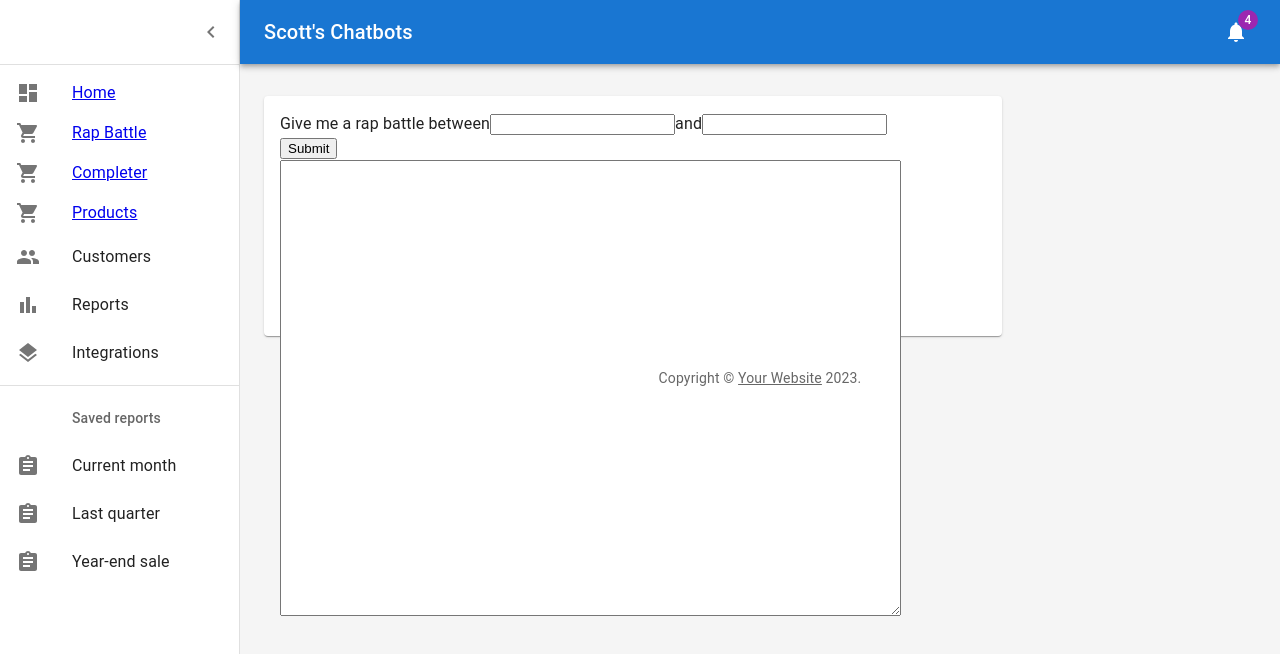
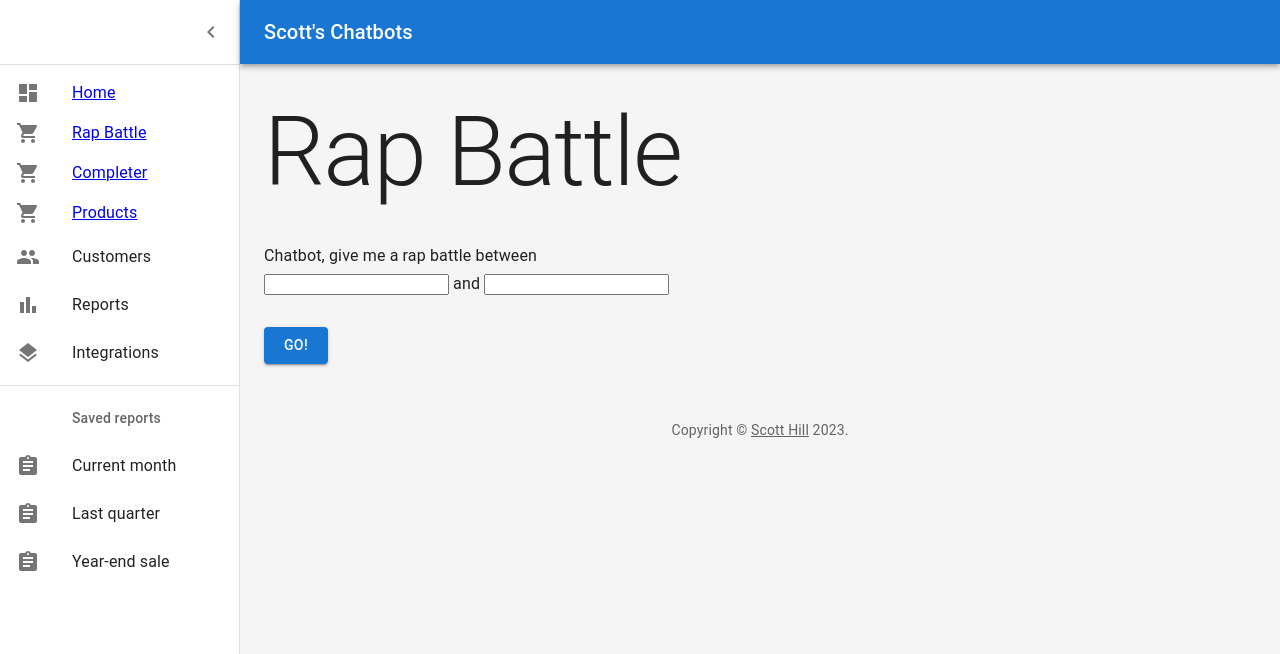
Before and after one commit to hillscottc/openai-fe, a React (Create React App) app: page /rap in a window 1280 px wide. Shown: the top 654 px of the page. Built offline with nearby package versions, Linux system fonts and the light colour scheme.

Commit message:
random jargon generator

```diff
--- a/package.json
+++ b/package.json
@@ -16,6 +16,7 @@
     "openai": "^3.3.0",
     "react": "^18.2.0",
     "react-dom": "^18.2.0",
+    "react-loader-spinner": "^5.3.4",
     "react-router-dom": "^6.14.2",
     "react-scripts": "5.0.1",
     "web-vitals": "^2.1.4"
--- a/src/App.js
+++ b/src/App.js
@@ -9,14 +9,10 @@ import List from "@mui/material/List";
 import Typography from "@mui/material/Typography";
 import Divider from "@mui/material/Divider";
 import IconButton from "@mui/material/IconButton";
-import Badge from "@mui/material/Badge";
 import Container from "@mui/material/Container";
-import Grid from "@mui/material/Grid";
-import Paper from "@mui/material/Paper";
 import Link from "@mui/material/Link";
 import MenuIcon from "@mui/icons-material/Menu";
 import ChevronLeftIcon from "@mui/icons-material/ChevronLeft";
-import NotificationsIcon from "@mui/icons-material/Notifications";
 import { mainListItems, secondaryListItems } from "./App-LeftNav";
 import Routes from "./Routes";
 
@@ -30,7 +26,7 @@ function Copyright(props) {
     >
       {"Copyright © "}
       <Link color="inherit" href="https://mui.com/">
-        Your Website
+        Scott Hill
       </Link>{" "}
       {new Date().getFullYear()}
       {"."}
@@ -123,11 +119,11 @@ export default function App() {
             >
               Scott's Chatbots
             </Typography>
-            <IconButton color="inherit">
+            {/* <IconButton color="inherit">
               <Badge badgeContent={4} color="secondary">
                 <NotificationsIcon />
               </Badge>
-            </IconButton>
+            </IconButton> */}
           </Toolbar>
         </AppBar>
 
@@ -168,21 +164,8 @@ export default function App() {
         >
           <Toolbar />
           <Container maxWidth="lg" sx={{ mt: 4, mb: 4 }}>
-            <Grid container spacing={3}>
-              <Grid item xs={12} md={8} lg={9}>
-                <Paper
-                  sx={{
-                    p: 2,
-                    display: "flex",
-                    flexDirection: "column",
-                    height: 240,
-                  }}
-                >
-                  {/* ROUTES RENDERED */}
-                  <Routes />
-                </Paper>
-              </Grid>
-            </Grid>
+            {/* ROUTES RENDERED */}
+            <Routes />
             <Copyright sx={{ pt: 4 }} />
           </Container>
         </Box>
--- a/src/index.js
+++ b/src/index.js
@@ -2,7 +2,7 @@ import React from "react";
 import ReactDOM from "react-dom";
 import { BrowserRouter } from "react-router-dom";
 import App from "./App";
-// import "./index.css";
+import "./index.css";
 
 ReactDOM.render(
   <React.StrictMode>
--- a/src/pages/RapBattle.js
+++ b/src/pages/RapBattle.js
@@ -1,10 +1,18 @@
 import { useState } from "react";
 import { Configuration, OpenAIApi } from "openai";
+import Button from "@mui/material/Button";
+import Typography from "@mui/material/Typography";
+import { Dna } from "react-loader-spinner";
+import { getJargon } from "../utils.js";
 
 const fetchRapperData = async (person1, person2) => {
   const configuration = new Configuration({
     apiKey: process.env.REACT_APP_OPENAI_KEY,
   });
+  // Silences warning https://community.openai.com/t/error-set-unsafe-header-user-agent-implement-chatgpt/264305
+  configuration.baseOptions.headers = {
+    Authorization: "Bearer " + process.env.REACT_APP_OPENAI_KEY,
+  };
   const openai = new OpenAIApi(configuration);
 
   const response = await openai.createChatCompletion({
@@ -28,20 +36,36 @@ function RapBattle() {
   });
 
   const [rapResults, setRapResults] = useState("");
+  const [isLoading, setIsLoading] = useState(false);
 
   const handleSubmit = async (event) => {
     event.preventDefault();
-    setRapResults("Thinking...");
+
+    setRapResults("Thinking, please wait....");
+    setIsLoading(true);
+
+    // start the jargon timer
+    const jargonInterval = setInterval(() => {
+      setRapResults((rapResults) => rapResults + "\n" + getJargon());
+    }, 3000);
+
     const results = await fetchRapperData(formData.person1, formData.person2);
-    setRapResults(results);
+
+    clearInterval(jargonInterval); // stop the jargon timer
+    setRapResults((rapResults) => rapResults + "\n\n\nRESULTS:\n" + results);
+    setIsLoading(false);
   };
 
   return (
     <main>
-      <div>
-        <form onSubmit={handleSubmit}>
-          <div>
-            Give me a rap battle between
+      <form>
+        <div>
+          <Typography variant="h1" gutterBottom>
+            Rap Battle
+          </Typography>
+
+          <Typography variant="subtitle1" gutterBottom>
+            Chatbot, give me a rap battle between <br />
             <input
               type="text"
               value={formData.person1}
@@ -49,7 +73,7 @@ function RapBattle() {
                 setFormData({ ...formData, person1: e.target.value })
               }
             />
-            and
+            &nbsp;and&nbsp;
             <input
               type="text"
               value={formData.person2}
@@ -57,11 +81,28 @@ function RapBattle() {
                 setFormData({ ...formData, person2: e.target.value })
               }
             />
-          </div>
-          <input type="submit" value="Submit" />
-        </form>
-        <textarea value={rapResults} rows={30} cols={75} />
-      </div>
+          </Typography>
+        </div>
+        <br />
+        <Button variant="contained" onClick={handleSubmit}>
+          GO!
+        </Button>
+      </form>
+
+      {/* Loading spinner */}
+      <Dna
+        visible={isLoading}
+        height="80"
+        width="80"
+        ariaLabel="dna-loading"
+        wrapperStyle={{}}
+        wrapperClass="dna-wrapper"
+      />
+
+      <br />
+      {rapResults && (
+        <textarea value={rapResults} rows={30} cols={75} readOnly />
+      )}
     </main>
   );
 }
--- /dev/null
+++ b/src/utils.js
@@ -0,0 +1,27 @@
+//Give me 10 short super technical jargon phrases
+
+export function getJargon() {
+  return RandomBS[Math.floor(Math.random() * RandomBS.length)];
+}
+
+const RandomBS = [
+  "Enabling convolutional neural networks with residual connections.",
+  "Implementing a distributed consensus algorithm using Paxos.",
+  "Applying genetic algorithms for multi-objective optimization.",
+  "Utilizing homomorphic encryption in secure multiparty computation.",
+  "Designing a microservices architecture with container orchestration.",
+  "Employing adversarial training to enhance GAN convergence.",
+  "Integrating a recurrent LSTM network with attention mechanisms.",
+  "Developing a federated learning system with cross-device aggregation.",
+  "Configuring a blockchain network with Byzantine fault tolerance.",
+  "Authorizing quantum entanglement for multi-qubit systems.",
+  "Performing differential cryptanalysis for advanced block ciphers.",
+  "Heuristic optimization using genetic algorithms underway.",
+  "Observing non-volatile memristor-based neuromorphic computing.",
+  "Autonomous knowledge-filtering drone swarm activated.",
+  "Zero-day vulnerability exploitations in kernel-level code avoided.",
+  "Multi-modal fusion of learning architectures applied to relevant models.",
+  "High-throughput liquid chromatography-mass spectrometry initiated.",
+  "Activating homomorphic encryption for secure cloud computations.",
+  "Utilizing 5G mmWave phased array beamforming techniques.",
+];
```
Also changed, not shown: src/index.css (+1 -120 lines), 1 other file (tests, documents, lock files or other folders).
